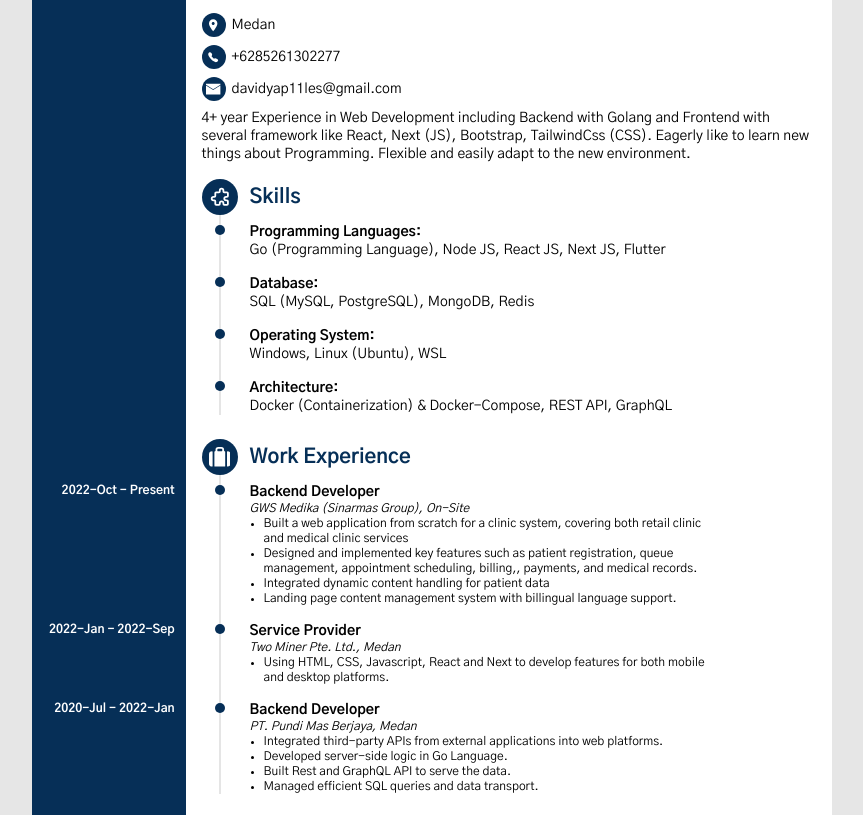
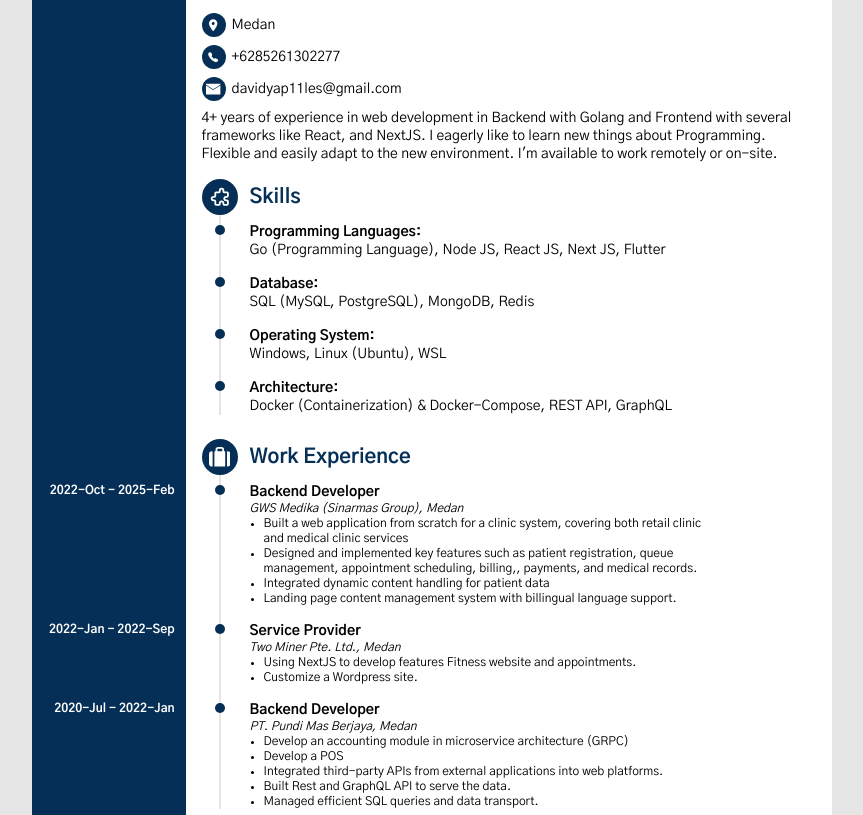
Before and after one commit to david-yappeter/CV, a website: page index.html in a window 1280 px wide. Shown: the part 87-902 px from the top of the page, without its empty margins (208-1071 px from the left). Drawn offline with Linux system fonts and the light colour scheme.

Commit message:
feat: update cv

```diff
--- a/index.html
+++ b/index.html
@@ -74,9 +74,8 @@
           <div class="small-y-spacer"></div>
           <!-- begin::Bio Description -->
           <p class="small-desc">
-            4+ year Experience in Web Development including Backend with Golang and Frontend with several framework like React, Next (JS),
-            Bootstrap, TailwindCss (CSS). Eagerly like to learn new things about Programming. Flexible and easily adapt to the new
-            environment.
+            4+ years of experience in web development in Backend with Golang and Frontend with several frameworks like React, and NextJS. I eagerly like to learn new things about Programming. Flexible and easily adapt to the new
+            environment. I'm available to work remotely or on-site.
           </p>
           <!-- end::Bio Description -->
         </section>
@@ -158,9 +157,9 @@
           <ul class="section-items-container">
             <!-- begin::Work History Item -->
             <li>
-              <div class="dot-before aside-content" data-content="2022-Oct - Present">
+              <div class="dot-before aside-content" data-content="2022-Oct - 2025-Feb">
                 <p class="small-title">Backend Developer</p>
-                <p class="small-subtitle"><i>GWS Medika (Sinarmas Group), On-Site</i></p>
+                <p class="small-subtitle"><i>GWS Medika (Sinarmas Group), Medan</i></p>
                 <ul class="inner-section-list smaller-list-content list-disc">
                   <li class="small-subtitle">
                     Built a web application from scratch for a clinic system, covering both retail clinic and medical clinic services
@@ -185,7 +184,10 @@
                 <p class="small-subtitle"><i>Two Miner Pte. Ltd., Medan</i></p>
                 <ul class="inner-section-list smaller-list-content list-disc">
                   <li class="small-subtitle">
-                    Using HTML, CSS, Javascript, React and Next to develop features for both mobile and desktop platforms.
+                    Using NextJS to develop features Fitness website and appointments.
+                  </li>
+                  <li class="small-subtitle">
+                    Customize a Wordpress site.
                   </li>
                 </ul>
               </div>
@@ -199,8 +201,9 @@
                   <i>PT. Pundi Mas Berjaya, Medan</i>
                 </p>
                 <ul class="inner-section-list smaller-list-content list-disc">
+                  <li class="small-subtitle">Develop an accounting module in microservice architecture (GRPC)</li>
+                  <li class="small-subtitle">Develop a POS</li>
                   <li class="small-subtitle">Integrated third-party APIs from external applications into web platforms.</li>
-                  <li class="small-subtitle">Developed server-side logic in Go Language.</li>
                   <li class="small-subtitle">Built Rest and GraphQL API to serve the data.</li>
                   <li class="small-subtitle">Managed efficient SQL queries and data transport.</li>
                 </ul>
```
Also changed, not shown: dist/index.html.
